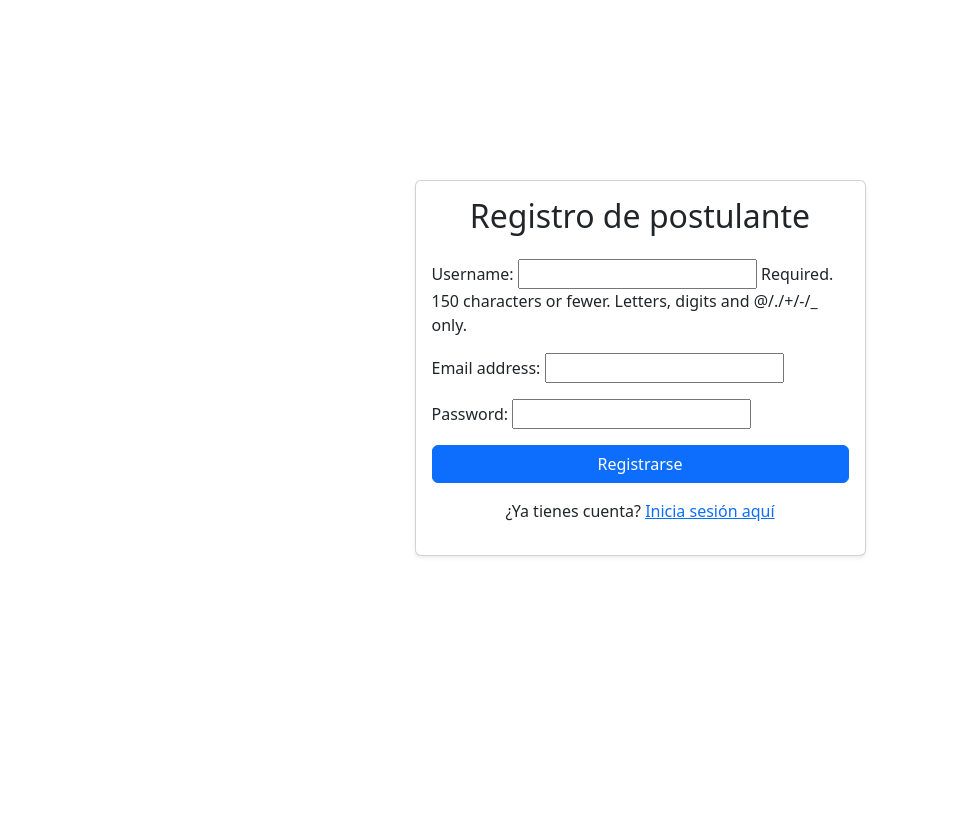
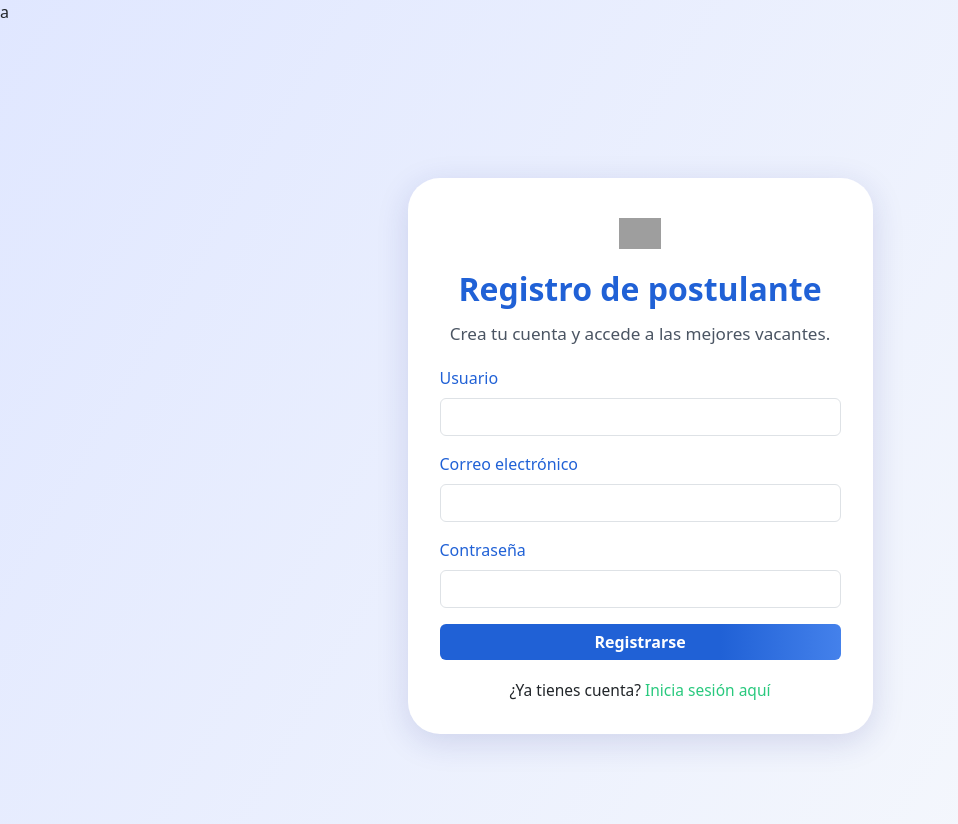
Before and after one commit to Sramirezr/TalentMatch, a Django app: page /register/ in a window 1280 px wide. Shown: the whole page, without its empty margins (0-958 px from the left). Before the commit the page ends 557 px from the top, so only its background shows below. Run offline with Django 4.2, Linux system fonts and the light colour scheme; grey boxes are pictures that could not be loaded.

Commit message:
login terminado

```diff
--- a/pages/templates/pages/home.html
+++ b/pages/templates/pages/home.html
@@ -81,7 +81,7 @@
                     <span style="color:#2061d6;font-weight:500;">¿Eres reclutador o postulante?</span>
                 </p>
                 <div class="d-grid gap-3">
-                    <a href="{% url 'reclutador' %}" class="perfil-btn btn btn-primary">
+                    <a href="{% url 'login_reclutador' %}" class="perfil-btn btn btn-primary">
                         <i class="bi bi-briefcase-fill icono-perfil"></i> Reclutador
                     </a>
                     <a href="{% url 'login' %}" class="perfil-btn btn btn-success">
--- a/pages/templates/pages/login_register.html
+++ b/pages/templates/pages/login_register.html
@@ -1,4 +1,4 @@
-{% load static %}
+a{% load static %}
 <!DOCTYPE html>
 <html lang="es">
 <head>
@@ -6,26 +6,106 @@
     <meta name="viewport" content="width=device-width, initial-scale=1.0">
     <title>{% if register_mode %}Registro{% else %}Iniciar sesión{% endif %} | TalentMatch</title>
     <link href="https://cdn.jsdelivr.net/npm/bootstrap@5.3.0/dist/css/bootstrap.min.css" rel="stylesheet">
+    <style>
+        body {
+            background: linear-gradient(120deg, #e0e7ff 0%, #f8fafc 100%);
+            min-height: 100vh;
+        }
+        .login-card {
+            border-radius: 2rem;
+            box-shadow: 0 8px 32px 0 rgba(31, 38, 135, 0.15);
+            background: #fff;
+            padding: 2.5rem 2rem 2rem 2rem;
+            margin-top: 4rem;
+        }
+        .login-title {
+            font-size: 2rem;
+            font-weight: 700;
+            color: #2061d6;
+            margin-bottom: 0.5rem;
+        }
+        .login-subtitle {
+            color: #4b5563;
+            margin-bottom: 1.2rem;
+            font-size: 1.07rem;
+        }
+        .form-label {
+            font-weight: 500;
+            color: #2061d6;
+        }
+        .form-control:focus {
+            border-color: #2061d6;
+            box-shadow: 0 0 0 0.2rem rgba(32, 97, 214, 0.15);
+        }
+        .btn-primary {
+            background: linear-gradient(90deg,#2061d6 70%,#4481eb 100%);
+            border: none;
+            font-weight: 600;
+        }
+        .btn-primary:hover {
+            background: linear-gradient(90deg,#4481eb 40%,#2061d6 100%);
+        }
+        .extra-link {
+            margin-top: 1.2rem;
+            font-size: 0.97rem;
+        }
+        .extra-link a {
+            color: #29c97e;
+            font-weight: 500;
+            text-decoration: none;
+        }
+        .extra-link a:hover {
+            color: #2061d6;
+            text-decoration: underline;
+        }
+        .logo-talent {
+            width: 42px;
+            margin-bottom: 1rem;
+        }
+    </style>
 </head>
 <body>
-<div class="container py-5">
-    <div class="row justify-content-center align-items-center" style="min-height: 80vh;">
-        <div class="col-lg-5">
-            <div class="card shadow-sm">
-                <div class="card-body">
-                    <h2 class="mb-4 text-center">{% if register_mode %}Registro de postulante{% else %}Iniciar sesión{% endif %}</h2>
-                    <form method="POST">
+<div class="container d-flex align-items-center justify-content-center" style="min-height: 100vh;">
+    <div class="col-md-6 col-lg-5">
+        <div class="login-card">
+            <div class="text-center">
+                <img src="{% static 'logo-talent.png' %}" alt="TalentMatch" class="logo-talent"/>
+                <div class="login-title">{% if register_mode %}Registro de postulante{% else %}Iniciar sesión{% endif %}</div>
+                <div class="login-subtitle">
+                    {% if register_mode %}
+                        Crea tu cuenta y accede a las mejores vacantes.
+                    {% else %}
+                        Ingresa tus datos para acceder como postulante.
+                    {% endif %}
+                </div>
+            </div>
+            <form method="POST" autocomplete="off">
                 {% csrf_token %}
-                        {{ form.as_p }}
+                <div class="mb-3">
+                    <label for="id_username" class="form-label">Usuario</label>
+                    <input type="text" name="username" maxlength="150" class="form-control" required id="id_username" value="{{ form.username.value|default_if_none:'' }}">
+                </div>
+                <div class="mb-3">
+                    <label for="id_email" class="form-label">Correo electrónico</label>
+                    <input type="email" name="email" class="form-control" required id="id_email" value="{{ form.email.value|default_if_none:'' }}">
+                </div>
+                <div class="mb-3">
+                    <label for="id_password" class="form-label">Contraseña</label>
+                    <input type="password" name="password" class="form-control" required id="id_password">
+                </div>
                 <button type="submit" class="btn btn-primary w-100">
                     {% if register_mode %}Registrarse{% else %}Entrar{% endif %}
                 </button>
             </form>
             {% if not register_mode %}
-                        <p class="mt-3 text-center">¿No tienes cuenta? <a href="{% url 'register' %}">Regístrate aquí</a></p>
+                <div class="extra-link text-center">
+                    ¿No tienes cuenta? <a href="{% url 'register' %}">Regístrate aquí</a>
+                </div>
             {% endif %}
             {% if register_mode %}
-                        <p class="mt-3 text-center">¿Ya tienes cuenta? <a href="{% url 'login' %}">Inicia sesión aquí</a></p>
+                <div class="extra-link text-center">
+                    ¿Ya tienes cuenta? <a href="{% url 'login' %}">Inicia sesión aquí</a>
+                </div>
             {% endif %}
             {% if messages %}
                 <ul class="mt-3">
@@ -37,7 +117,5 @@
         </div>
     </div>
 </div>
-    </div>
-</div>
 </body>
 </html>
--- a/pages/urls.py
+++ b/pages/urls.py
@@ -13,5 +13,6 @@ urlpatterns = [
       path("login/", views.login_view, name="login"),
       path("logout/", views.logout_view, name="logout"),
       path("register/", views.register_view, name="register"),
+      path("login_reclutador/", views.login_reclutador_view, name="login_reclutador"),
 
 ]
--- a/pages/views.py
+++ b/pages/views.py
@@ -7,6 +7,7 @@ from django.contrib.auth import authenticate, login, logout
 from .models import Profile
 from django.contrib.auth.forms import AuthenticationForm
 from .forms import UserRegisterForm
+from .models import Profile
 
 # Create your views here.
 def home_view(request):
@@ -142,3 +143,21 @@ def login_view(request):
 def logout_view(request):
     logout(request)
     return redirect("login")
+
+def login_reclutador_view(request):
+    if request.method == "POST":
+        form = AuthenticationForm(request, data=request.POST)
+        if form.is_valid():
+            user = form.get_user()
+            try:
+                profile = Profile.objects.get(user=user)
+                if profile.user_type == "reclutador":
+                    login(request, user)
+                    return redirect("reclutador")
+                else:
+                    form.add_error(None, "Este usuario no es reclutador.")
+            except Profile.DoesNotExist:
+                form.add_error(None, "No se encontró el perfil de este usuario.")
+    else:
+        form = AuthenticationForm()
+    return render(request, "pages/login_reclutador.html", {"form": form})
```
Also changed, not shown: pages/templates/pages/login_reclutador.html (added, +49 -0 lines), db.sqlite3. Lines whose indentation alone changed are shown as unchanged.
